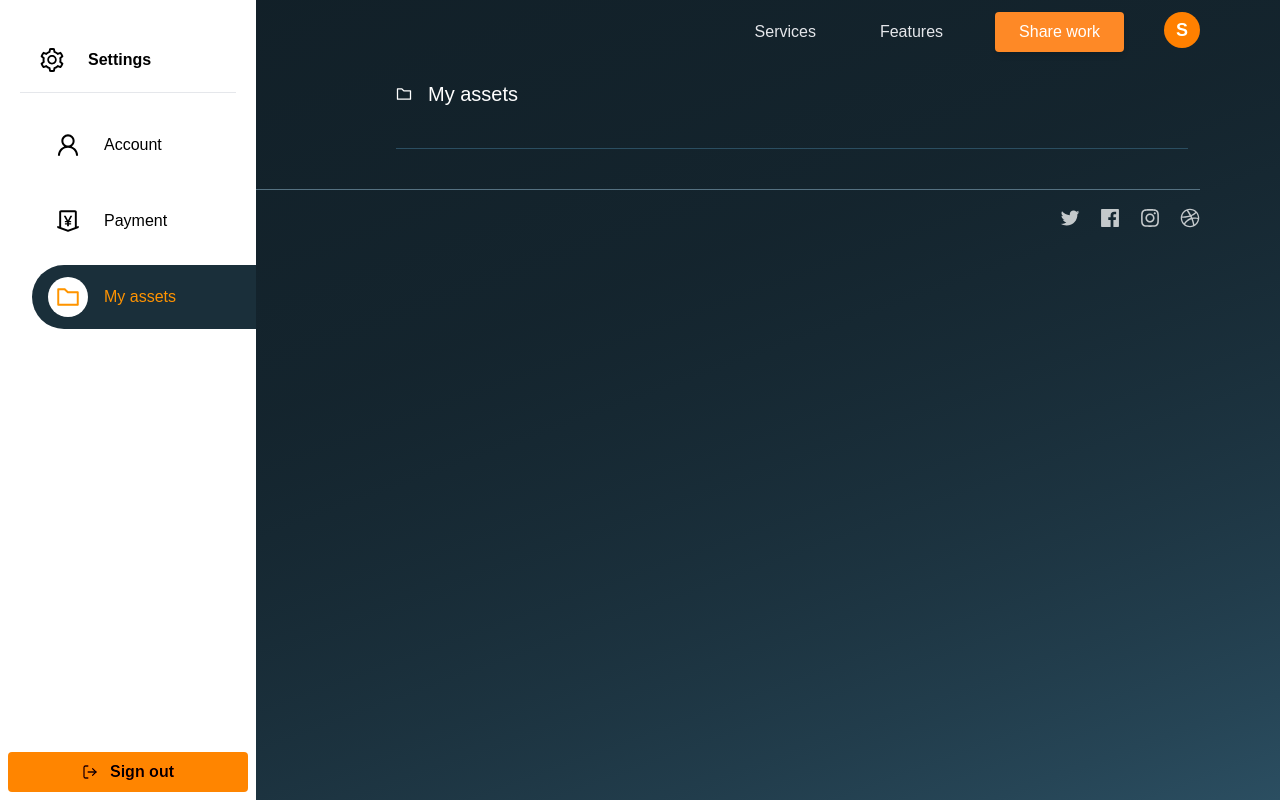
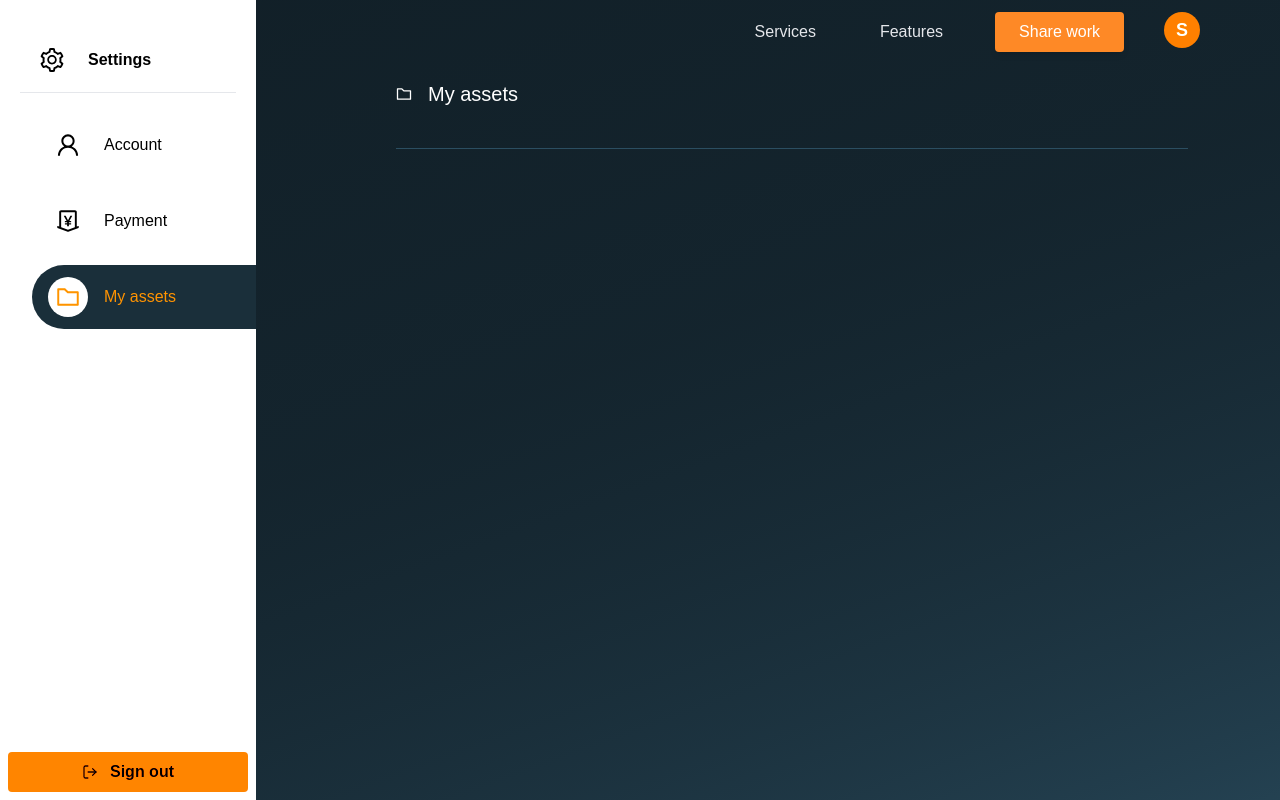
Before and after one commit to meraf00/pixel-den, a React (Create React App) app: page /settings/assets in a window 1280 px wide. Shown: the top 800 px of the page. Built offline with nearby package versions, Linux system fonts and the light colour scheme; no server answers; sample sign-in values are in the browser's storage.

Commit message:
fix: add min screen height

```diff
--- a/src/pages/AssetsPage.jsx
+++ b/src/pages/AssetsPage.jsx
@@ -11,7 +11,7 @@ const AssetPage = () => {
   const { user } = useAuth();
 
   return (
-    <div className="px-3 md:ml-96 mt-4">
+    <div className="px-3 md:ml-96 mt-4 min-h-screen">
       {/* Setting title */}
       <div className="flex gap-4 items-center mb-10">
         <span className="flex items-center font-semibold">
```
